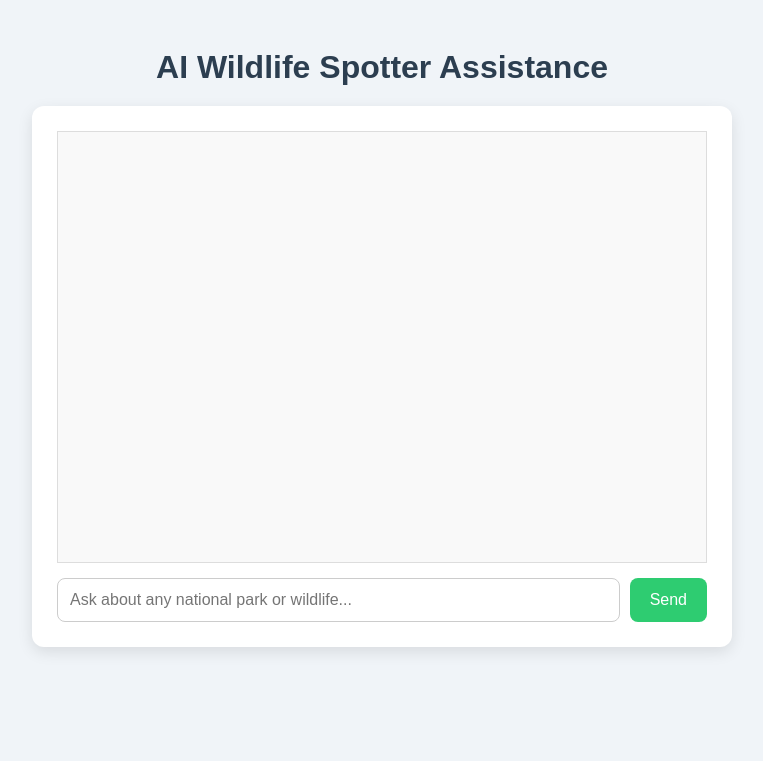
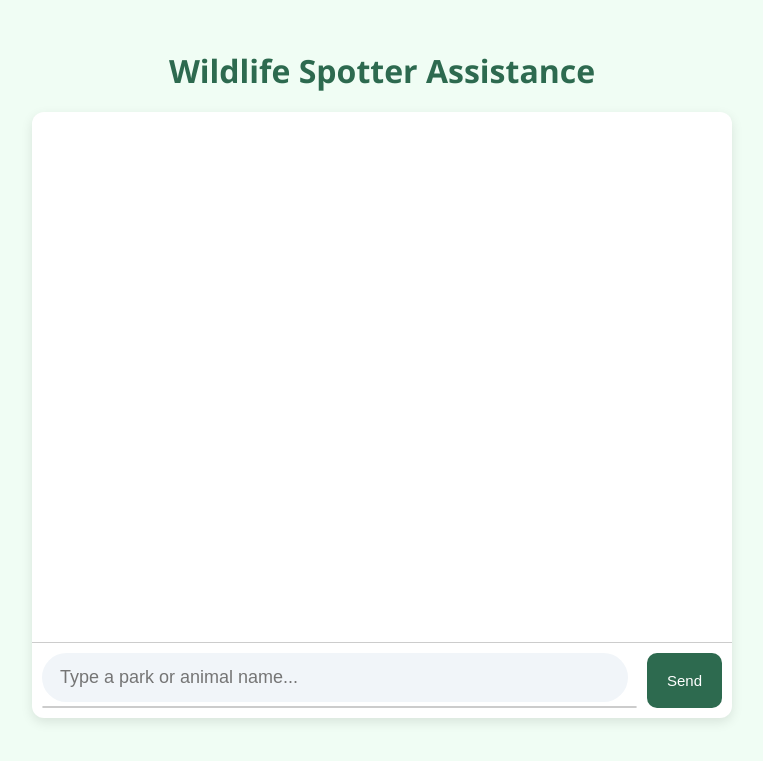
Before and after one commit to Ganesh2325/AI-WILDLIFE-ASSISTANCE-, a Flask app: page / in a window 1280 px wide. Shown: the top 761 px of the page, without its empty margins (258-1021 px from the left). Run offline with Flask 3, Linux system fonts and the light colour scheme.

Commit message:
Project Completed

```diff
--- a/app.py
+++ b/app.py
@@ -1,45 +1,75 @@
-from flask import Flask, render_template, request, jsonify
+from flask import Flask, request, jsonify, render_template
 import wikipedia
+import random
 
 app = Flask(__name__)
 
-# Keywords to classify user input
-wildlife_keywords = ['tiger', 'elephant', 'leopard', 'deer', 'bird', 'snake', 'wildlife', 'panther', 'bear', 'fox', 'crocodile']
-park_keywords = ['national park', 'sanctuary', 'reserve', 'forest', 'wildlife sanctuary', 'biosphere reserve']
+# Basic keyword datasets
+wildlife_keywords = ["tiger", "elephant", "leopard", "lion", "bear", "deer", "rhino", "panther", "python", "crocodile"]
+parks_keywords = [
+    "Jim Corbett National Park", "Kaziranga National Park", "Sundarbans National Park",
+    "Bandipur National Park", "Gir Forest National Park", "Ranthambore National Park",
+    "Periyar National Park", "Manas National Park", "Kanha National Park"
+]
 
-def classify_input(user_input):
-    input_lower = user_input.lower()
-    if any(keyword in input_lower for keyword in park_keywords):
-        return 'park'
-    elif any(keyword in input_lower for keyword in wildlife_keywords):
-        return 'wildlife'
-    return 'general'
+# Forest animals in India
+forest_animals = [
+    "Tiger", "Indian Elephant", "Leopard", "Sloth Bear", "Indian Bison (Gaur)", "Sambar Deer",
+    "Chital", "Nilgai", "Barking Deer", "Wild Boar", "Indian Python", "King Cobra",
+    "Great Indian Hornbill", "Indian Peafowl", "Crocodile", "Indian Monitor Lizard",
+    "Indian Star Tortoise", "Langur", "Macaque", "Jackal", "Hyena"
+]
 
-@app.route('/')
+def get_wiki_summary(input_text):
+    try:
+        summary = wikipedia.summary(input_text, sentences=5, auto_suggest=False)
+        page = wikipedia.page(input_text, auto_suggest=False)
+        images = [img for img in page.images if img.lower().endswith((".jpg", ".jpeg", ".png"))]
+        return summary, random.sample(images, min(3, len(images)))
+    except:
+        return "Sorry, I couldn't find enough detailed information on that topic.", []
+
+@app.route("/")
 def index():
-    return render_template('index.html')
+    return render_template("index.html")
 
-@app.route('/chat', methods=['POST'])
+@app.route("/chat", methods=["POST"])
 def chat():
-    user_input = request.json.get('message')
-    classification = classify_input(user_input)
+    user_input = request.json["message"]
+    user_input_lower = user_input.lower()
 
-    try:
-        summary = wikipedia.summary(user_input, sentences=5)
-        if classification == 'park':
-            response = f"<strong>🏞️ National Park Info:</strong><br><p>{summary}</p>"
-        elif classification == 'wildlife':
-            response = f"<strong>🦁 Wildlife Info:</strong><br><p>{summary}</p>"
-        else:
-            response = f"<strong>🌿 General Info:</strong><br><p>{summary}</p>"
-    except wikipedia.exceptions.DisambiguationError as e:
-        response = f"<strong>⚠️ Ambiguous Query:</strong> Try one of these: {', '.join(e.options[:5])}"
-    except wikipedia.exceptions.PageError:
-        response = "❌ Sorry, I couldn't find any information about that."
-    except Exception as e:
-        response = f"⚠️ Something went wrong: {str(e)}"
+    # Classify the input
+    if any(animal.lower() in user_input_lower for animal in wildlife_keywords):
+        category = "Local Wildlife"
+    elif any(park.lower() in user_input_lower for park in parks_keywords):
+        category = "National Park"
+    else:
+        category = "General Wildlife/Nature"
 
-    return jsonify({'reply': response})
+    # Get description and images
+    description, images = get_wiki_summary(user_input)
 
-if __name__ == '__main__':
+    # Add extra info if wildlife
+    if category == "Local Wildlife":
+        extra = f"<br><br><strong>Other animals that live in Indian forests:</strong> " + ", ".join(random.sample(forest_animals, 10))
+    elif category == "National Park":
+        extra = f"<br><br><strong>This is one of the well-known protected areas in India, rich with biodiversity and home to various wildlife species.</strong>"
+    else:
+        extra = ""
+
+    # Format images
+    image_tags = ""
+    for img_url in images:
+        image_tags += f'<img src="{img_url}" style="width: 180px; height: 150px; object-fit: cover; margin-right: 10px;">'
+
+    full_response = f"""
+    <p><strong>Category:</strong> {category}</p>
+    <p>{description}</p>
+    {extra}
+    <div style="display: flex; flex-wrap: wrap; gap: 10px; margin-top: 10px;">{image_tags}</div>
+    """
+
+    return jsonify({"reply": full_response})
+
+if __name__ == "__main__":
     app.run(debug=True)
--- a/static/css/style.css
+++ b/static/css/style.css
@@ -1,58 +1,64 @@
 body {
     font-family: Arial, sans-serif;
-    background: #f0f4f8;
+    background: #f4f9fb;
+    padding: 20px;
     text-align: center;
-    padding: 20px;
 }
 
 h1 {
+    color: #2c3e50;
     margin-bottom: 20px;
-    color: #2c3e50;
 }
 
 .chat-container {
-    width: 100%;
-    max-width: 650px;
+    max-width: 700px;
     margin: auto;
     background: white;
-    border-radius: 12px;
-    padding: 25px;
-    box-shadow: 0 5px 15px rgba(0,0,0,0.1);
+    border-radius: 10px;
+    padding: 20px;
+    box-shadow: 0 5px 20px rgba(0, 0, 0, 0.1);
 }
 
 #chat-box {
     height: 400px;
     overflow-y: auto;
-    border: 1px solid #ddd;
+    border: 1px solid #ccc;
+    background: #f9f9f9;
     padding: 15px;
-    margin-bottom: 15px;
-    background: #f9f9f9;
+    margin-bottom: 10px;
     display: flex;
     flex-direction: column;
-    gap: 15px;
+    gap: 10px;
 }
 
 .message {
-    max-width: 80%;
-    padding: 14px 18px;
-    border-radius: 18px;
-    font-size: 17px;
+    max-width: 85%;
+    padding: 12px 15px;
+    border-radius: 15px;
+    font-size: 16px;
     line-height: 1.5;
     word-wrap: break-word;
 }
 
 .user {
     align-self: flex-end;
-    background: #27ae60;
+    background: #3498db;
     color: white;
     border-bottom-right-radius: 0;
 }
 
 .bot {
     align-self: flex-start;
-    background: #ecf0f1;
-    color: #2c3e50;
+    background: #e2e2e2;
+    color: #333;
     border-bottom-left-radius: 0;
+}
+
+.chat-img {
+    max-width: 100%;
+    max-height: 200px;
+    border-radius: 8px;
+    margin-top: 10px;
 }
 
 .input-area {
@@ -62,22 +68,29 @@ h1 {
 
 #user-input {
     flex: 1;
-    padding: 12px;
+    padding: 10px;
     font-size: 16px;
+    border-radius: 6px;
     border: 1px solid #ccc;
-    border-radius: 8px;
 }
 
 button {
-    padding: 12px 20px;
+    padding: 10px 20px;
+    font-size: 16px;
     background: #2ecc71;
     color: white;
-    font-size: 16px;
     border: none;
-    border-radius: 8px;
+    border-radius: 6px;
     cursor: pointer;
 }
 
 button:hover {
-    background: #1abc9c;
+    background: #27ae60;
 }
+.chat-img {
+    width: 300px;
+    height: 300px;
+    object-fit: cover;
+    border-radius: 12px;
+    margin: 10px 0;
+}
--- a/templates/index.html
+++ b/templates/index.html
@@ -1,53 +1,225 @@
 <!DOCTYPE html>
 <html lang="en">
 <head>
-    <meta charset="UTF-8">
-    <title>AI Wildlife Spotter</title>
-    <link rel="stylesheet" href="{{ url_for('static', filename='css/style.css') }}">
+  <meta charset="UTF-8" />
+  <title>Wildlife Spotter AI</title>
+  <style>
+    body {
+      font-family: 'Segoe UI', sans-serif;
+      background: #f0fdf4;
+      padding: 20px;
+      display: flex;
+      flex-direction: column;
+      align-items: center;
+    }
+
+    h1 {
+      color: #2d6a4f;
+      margin-bottom: 20px;
+    }
+
+    .chat-container {
+      width: 100%;
+      max-width: 700px;
+      background: #fff;
+      border-radius: 12px;
+      box-shadow: 0 4px 12px rgba(0,0,0,0.1);
+      display: flex;
+      flex-direction: column;
+    }
+
+    #chat-box {
+      height: 500px;
+      overflow-y: auto;
+      padding: 15px;
+      display: flex;
+      flex-direction: column;
+      gap: 12px;
+    }
+
+    .message {
+      padding: 12px 16px;
+      border-radius: 10px;
+      font-size: 15px;
+    }
+
+    .message.user {
+      background: #d8f3dc;
+      align-self: flex-end;
+      border: 2px solid #74c69d;
+      color: #1b4332;
+      font-weight: bold;
+    }
+
+    .message.bot {
+      background: #e0f0ff;
+      align-self: flex-start;
+      border: 2px solid #0077b6;
+      color: #002855;
+    }
+
+    .input-area {
+    display: flex;
+    padding: 10px;
+    gap: 10px;
+    border-top: 1px solid #ccc;
+  }
+
+  input[type="text"] {
+    flex-grow: 1;
+    padding: 14px 18px;
+    font-size: 18px;
+    border: none;
+    background: #f1f5f9;
+    border-radius: 50px;
+    width: 550px;
+    outline: none;
+
+  }
+
+  button {
+    background-color: #2d6a4f;
+    color: white;
+    border: none;
+    border-radius: 10px;
+    padding: 12px 20px;
+    font-size: 15px;
+    cursor: pointer;
+  }
+
+  button:hover {
+    background-color: #1b4332;
+  }
+
+    .loading-spinner {
+      display: inline-block;
+      width: 16px;
+      height: 16px;
+      border: 3px solid #ccc;
+      border-top: 3px solid #2d6a4f;
+      border-radius: 50%;
+      animation: spin 1s linear infinite;
+      margin-right: 8px;
+    }
+
+    @keyframes spin {
+      0% { transform: rotate(0deg); }
+      100% { transform: rotate(360deg); }
+    }
+
+    .suggestions {
+      margin-top: 4px;
+      background: white;
+      border: 1px solid #ccc;
+      border-radius: 6px;
+      max-height: 100px;
+      overflow-y: auto;
+    }
+
+    .suggestions div {
+      padding: 8px;
+      cursor: pointer;
+    }
+
+    .suggestions div:hover {
+      background-color: #d8f3dc;
+    }
+
+    img {
+  max-width: 100%;
+  height: 240px;
+  object-fit: cover;
+  border-radius: 10px;
+  margin-top: 10px;
+  box-shadow: 0 2px 5px rgba(0,0,0,0.1);
+}
+  </style>
 </head>
 <body>
-    <h1>AI Wildlife Spotter Assistance </h1>
-
+  <h1>Wildlife Spotter Assistance</h1>
   <div class="chat-container">
     <div id="chat-box"></div>
     <div class="input-area">
-            <input type="text" id="user-input" placeholder="Ask about any national park or wildlife..." />
+      <div style="flex-grow: 1;">
+        <input type="text" id="user-input" placeholder="Type a park or animal name..." oninput="showSuggestions()" />
+        <div id="suggestions" class="suggestions"></div>
+      </div>
       <button onclick="sendMessage()">Send</button>
     </div>
   </div>
 
   <script>
+    const parks = ["Jim Corbett National Park", "Kaziranga National Park", "Sundarbans National Park", "Bandipur National Park", "Gir Forest National Park"];
+    const animals = ["tiger", "elephant", "leopard", "deer", "lion", "rhino"];
+
+    const inputBox = document.getElementById("user-input");
+
+    inputBox.addEventListener("keydown", function (e) {
+      if (e.key === "Enter") sendMessage();
+    });
+
     function sendMessage() {
-            const userInput = document.getElementById("user-input");
-            const message = userInput.value.trim();
+      const message = inputBox.value.trim();
       if (!message) return;
 
       appendMessage("user", message);
-            userInput.value = "";
+      inputBox.value = "";
+      document.getElementById("suggestions").innerHTML = "";
+      const loadingId = appendLoading();
 
       fetch("/chat", {
         method: "POST",
-                headers: {
-                    "Content-Type": "application/json"
-                },
+        headers: {"Content-Type": "application/json"},
         body: JSON.stringify({ message })
       })
-            .then(response => response.json())
+      .then(res => res.json())
       .then(data => {
+        removeLoading(loadingId);
         appendMessage("bot", data.reply);
-            })
-            .catch(err => {
-                appendMessage("bot", "⚠️ An error occurred while fetching the data.");
       });
     }
 
     function appendMessage(sender, message) {
       const chatBox = document.getElementById("chat-box");
-            const messageElement = document.createElement("div");
-            messageElement.className = `message ${sender}`;
-            messageElement.innerHTML = message;
-            chatBox.appendChild(messageElement);
+      const msg = document.createElement("div");
+      msg.className = `message ${sender}`;
+      msg.innerHTML = message;
+      chatBox.appendChild(msg);
       chatBox.scrollTop = chatBox.scrollHeight;
+    }
+
+    function appendLoading() {
+      const chatBox = document.getElementById("chat-box");
+      const loadingMsg = document.createElement("div");
+      const loadingId = "loading-" + Date.now();
+      loadingMsg.id = loadingId;
+      loadingMsg.className = "message bot";
+      loadingMsg.innerHTML = `<span class="loading-spinner"></span> Loading...`;
+      chatBox.appendChild(loadingMsg);
+      chatBox.scrollTop = chatBox.scrollHeight;
+      return loadingId;
+    }
+
+    function removeLoading(id) {
+      const elem = document.getElementById(id);
+      if (elem) elem.remove();
+    }
+
+    function showSuggestions() {
+      const input = inputBox.value.toLowerCase();
+      const all = parks.concat(animals);
+      const matches = all.filter(item => item.toLowerCase().includes(input));
+      const suggBox = document.getElementById("suggestions");
+      suggBox.innerHTML = "";
+      matches.forEach(m => {
+        const div = document.createElement("div");
+        div.textContent = m;
+        div.onclick = () => {
+          inputBox.value = m;
+          suggBox.innerHTML = "";
+        };
+        suggBox.appendChild(div);
+      });
     }
   </script>
 </body>
```
Also changed, not shown: tempCodeRunnerFile.py (added, +75 -0 lines). Lines whose indentation alone changed are shown as unchanged.
